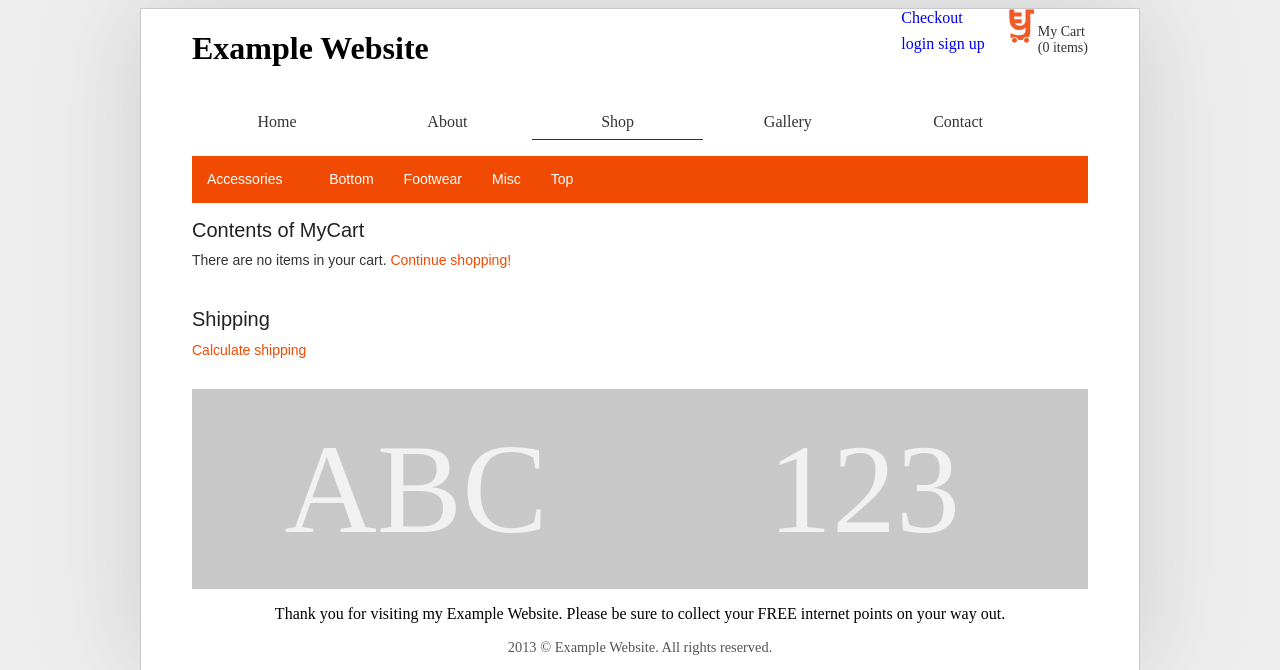
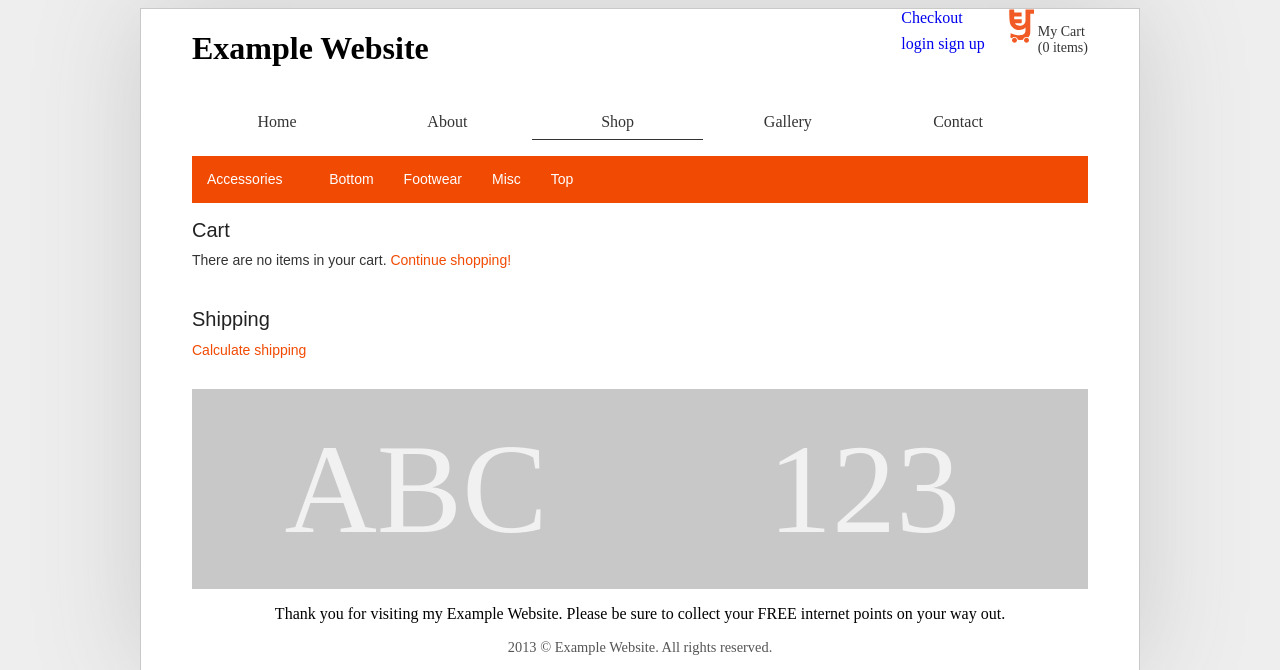
Before and after one commit to beardydevadventures/my-cart, a PHP site: page /eclipse/cart.php in a window 1280 px wide. Shown: the top 670 px of the page. Run offline with PHP 8.4, Linux system fonts and the light colour scheme; data comes from the database, SQL or seed files in the repository; data that the repository does not hold is empty; some libraries are stand-ins or nearby versions.

Commit message:
Revert "Updated the title of the cart page"
This reverts commit 0cf3f92cacddf13520b35e803b752439fca93450.

```diff
--- a/mycart_v28/mycart/cart.php
+++ b/mycart_v28/mycart/cart.php
@@ -9,7 +9,7 @@
  <div class="mycart-plugin">
 	<?php include('includes/nav.inc.php'); ?>
 	<div class="mycart-plugin-content mycart-plugin-clearfix">
-		<h2>Contents of MyCart</h2>
+		<h2>Cart</h2>
 		<?php
 			//Gets information from each item from database $a is defined in cart.inc.php
 			if(count($a) > 0)
```
